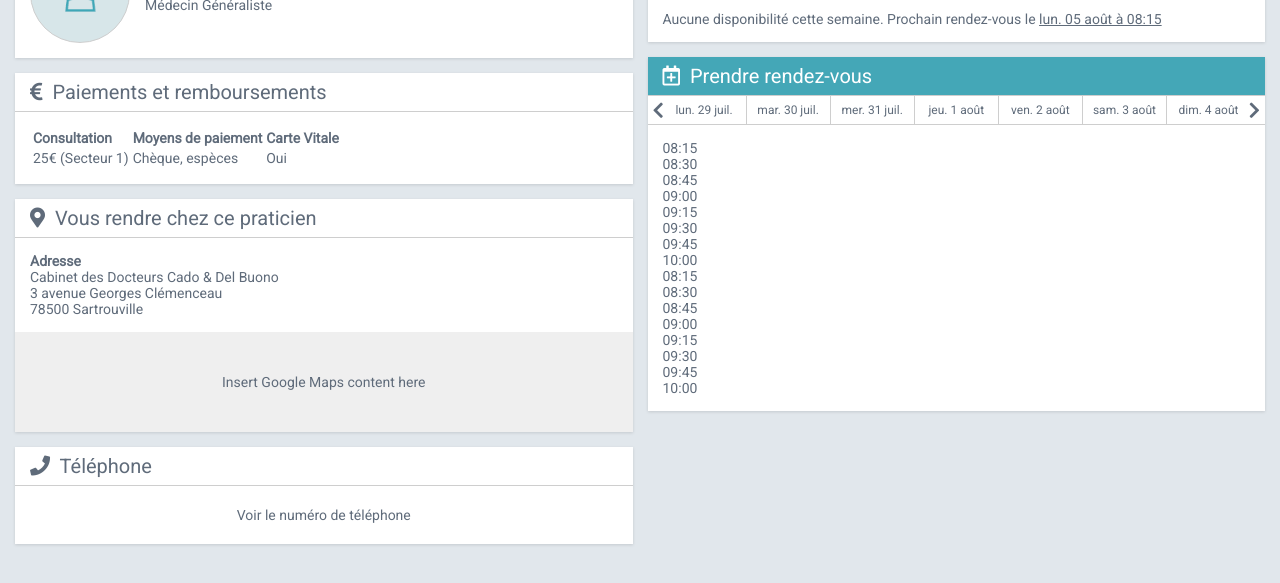
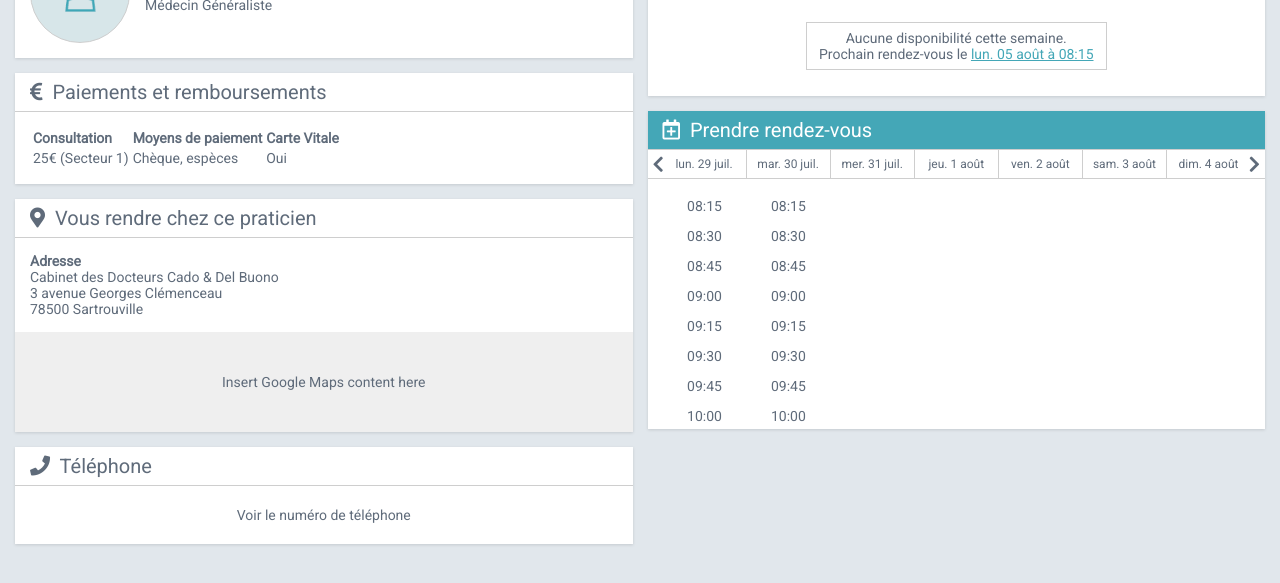
Before and after one commit to lehasard/test-docavenue, a plain HTML site: page index.html in a window 1280 px wide. Shown: the part 137-720 px from the top of the page. Drawn offline with Linux system fonts and the light colour scheme.

Commit message:
hourly agenda + small corrections

```diff
--- a/css/style.scss
+++ b/css/style.scss
@@ -16,6 +16,10 @@ body {
   font-family: 'Roboto', sans-serif;
   background-color: $background;
   color: $font-color;
+}
+
+a {
+  color: $color2;
 }
 
 main{
@@ -64,6 +68,7 @@ nav{
   padding: 10px;
   background: $color1;
   color: #fff;
+  z-index: 10;
   h1 img{
     display: block;
     height: 30px;
@@ -72,7 +77,7 @@ nav{
 }
 
 .menu {
-  i {
+  &__icon {
     background: $color3;
     padding: 10px;
     border-radius: 50%;
@@ -87,7 +92,15 @@ nav{
     right: 5px;
     background-color: $color3;
     color: $color1;
-    li { padding: 10px; }
+    z-index: 10;
+    li {
+      padding: 20px;
+      cursor: pointer;
+      &:hover {
+        color: #fff;
+        background-color: $color2;
+      }
+    }
     li + li {
       border-top: 1px solid rgba(18,66,77,.25);
     }
@@ -156,7 +169,7 @@ nav{
   &__header {
     position: relative;
     border-bottom: 1px solid #cecece;
-    margin: -15px -15px 15px;
+    margin: -15px -15px 0;
     padding: 0 15px;
     ul {
       display: flex;
@@ -178,4 +191,34 @@ nav{
     .fa-chevron-left { left: 5px; }
     .fa-chevron-right { right: 5px; }
   }
+  &__content {
+    display: flex;
+    justify-content: center;
+    align-items: center;
+    margin: 0 -15px -15px;
+    padding: 14px 15px 0;
+    min-height: 100px;
+    max-height: 250px;
+    overflow-y: auto;
+    ul {
+      flex: 1;
+      display: flex;
+      flex-direction: column;
+    }
+    li {
+      padding: 7px 0;
+      text-align: center;
+      cursor: pointer;
+      &:hover {
+        color: #fff;
+        background: $color2;
+      }
+    }
+  }
+  .no-appointment {
+    margin-top: -14px;
+    padding: 7px 12px;
+    text-align: center;
+    border: 1px solid #cecece;
+  }
 }
--- a/index.html
+++ b/index.html
@@ -159,7 +159,7 @@
                     <i class="far fa-calendar-plus"></i>
                     <span>Prendre rendez-vous</span>
                 </div>
-                <div class="block__content">
+                <div class="block__content agenda">
                     <div class="agenda__header">
                         <i class="fas fa-chevron-left"></i>
                         <ul>
@@ -173,9 +173,11 @@
                         </ul>
                         <i class="fas fa-chevron-right"></i>
                     </div>
-                    <div class="agenda__content no-appointment">
-                        Aucune disponibilité cette semaine.
-                        <span>Prochain rendez-vous le <a href="#">lun. 05 août à 08:15</a></span>
+                    <div class="agenda__content">
+                        <div class="no-appointment">
+                            Aucune disponibilité cette semaine.<br />
+                            Prochain rendez-vous le <a href="#">lun. 05 août à 08:15</a>
+                        </div>
                     </div>
 
                 </div>
```
Also changed, not shown: css/style.css.
